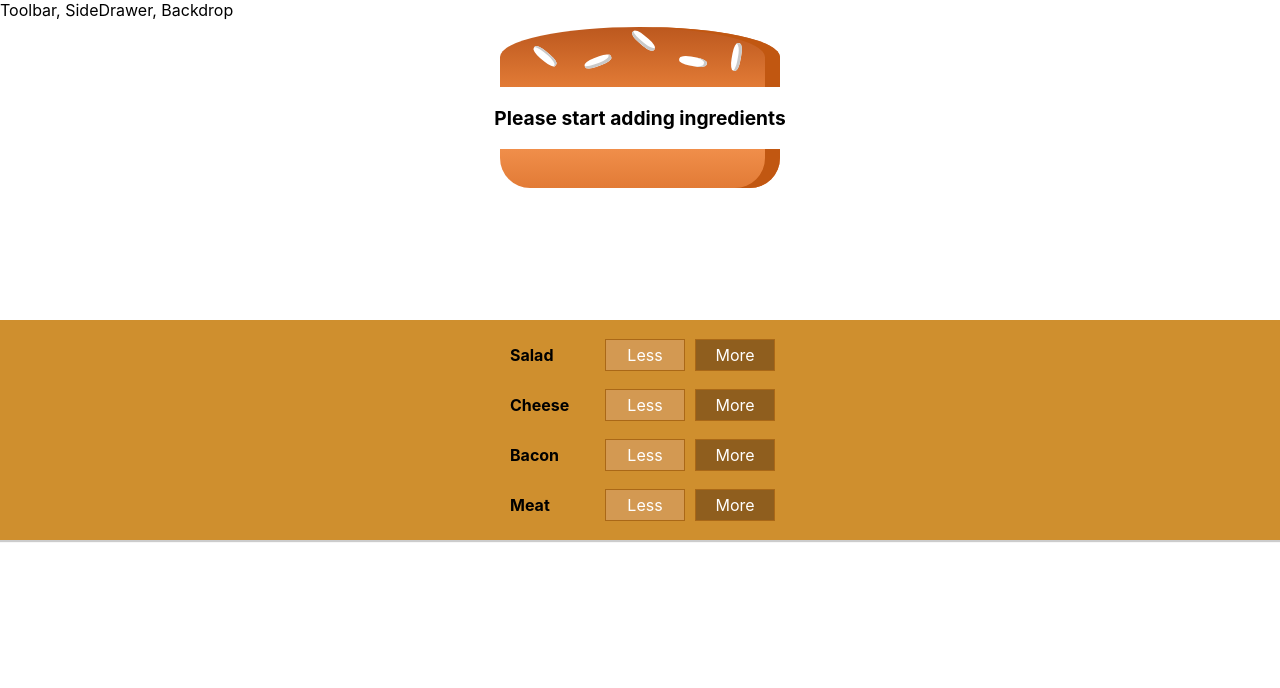
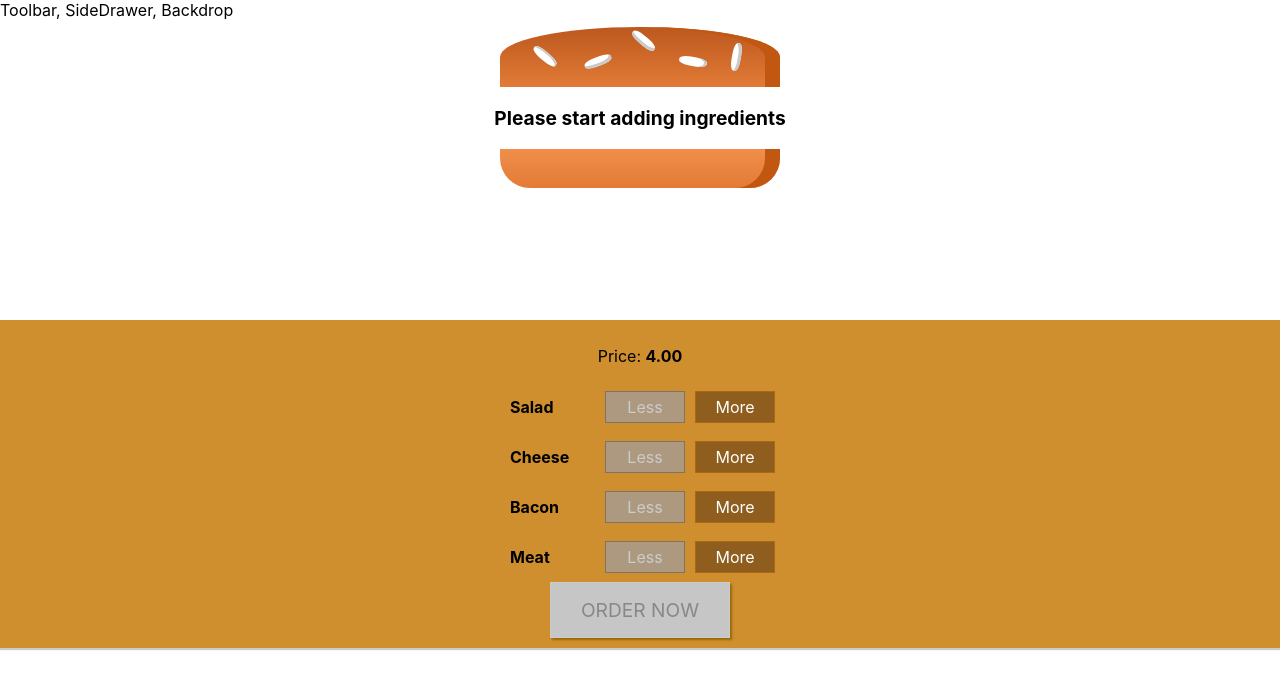
Before and after one commit to masavkr/burger, a React app: page / in a window 1280 px wide. Shown: the top 688 px of the page. Built offline with nearby package versions, Linux system fonts and the light colour scheme.

Commit message:
added a backdrop and a modal; added buttons to make them appear/ disappear

```diff
--- a/src/components/Burger/BuildControls/BuildControl/BuildControl.js
+++ b/src/components/Burger/BuildControls/BuildControl/BuildControl.js
@@ -3,9 +3,18 @@
 
 const buildControl = (props) => (
   <div className={classes.BuildControl}>
-    <div className={classes.Label}>{props.label}</div>
-    <button className={classes.Less}>Less</button>
-    <button className={classes.More} onClick={props.added}>More</button>
+    <div
+      className={classes.Label}>
+      {props.label}</div>
+    <button
+      className={classes.Less}
+      onClick={props.removed}
+      disabled={props.disabled}>
+    Less</button>
+      <button
+        className={classes.More}
+        onClick={props.added}>
+        More</button>
   </div>
 );
 
--- a/src/components/Burger/BuildControls/BuildControls.js
+++ b/src/components/Burger/BuildControls/BuildControls.js
@@ -12,13 +12,19 @@
 
 const buildControls = (props) => (
   <div className={classes.BuildControls}>
+    <p>Price: <strong>{props.price.toFixed(2)}</strong></p>
     {controls.map(ctrl => (
       <BuildControl
         key={ctrl.label}
         label={ctrl.label}
         added={() => props.ingredientAdded(ctrl.type)}
+        removed={() => props.ingredientRemoved(ctrl.type)}
+        disabled={props.disabled[ctrl.type]}
         />
     ))}
+    <button className={classes.OrderButton}
+    disabled={!props.purchasable}
+    onClick={props.ordered}>ORDER NOW</button>
   </div>
 );
 
--- a/src/components/Burger/BuildControls/BuildControls.module.css
+++ b/src/components/Burger/BuildControls/BuildControls.module.css
@@ -8,3 +8,44 @@
   margin: auto;
   padding: 10px 0;
 }
+
+.OrderButton {
+    background-color: #DAD735;
+    outline: none;
+    cursor: pointer;
+    border: 1px solid #966909;
+    color: #966909;
+    font-family: inherit;
+    font-size: 1.2em;
+    padding: 15px 30px;
+    box-shadow: 2px 2px 2px #966909;
+}
+
+.OrderButton:hover, .OrderButton:active {
+    background-color: #A0DB41;
+    border: 1px solid #966909;
+    color: #966909;
+}
+
+.OrderButton:disabled {
+    background-color: #C7C6C6;
+    cursor: not-allowed;
+    border: 1px solid #ccc;
+    color: #888888;
+}
+
+.OrderButton:not(:disabled) {
+    animation: enable 0.3s linear;
+}
+
+@keyframes enable {
+    0% {
+        transform: scale(1);
+    }
+    60% {
+        transform: scale(1.1);
+    }
+    100% {
+        transform: scale(1);
+    }
+}
--- /dev/null
+++ b/src/components/Burger/OrderSummary/OrderSummary.js
@@ -0,0 +1,28 @@
+import React from 'react';
+import Aux from '../../../hoc/Aux';
+import Button from '../../UI/Button/Button';
+
+const orderSummary = (props) => {
+  const ingredientSummary = Object.keys(props.ingredients)
+    .map(igKey => {
+      return (
+        <li key={igKey}>
+            <span style={{textTransform: 'capitalize'}}>{igKey}</span>: {props.ingredients[igKey]}
+        </li> );
+    } );
+
+  return(
+  <Aux>
+    <h3>Your Order</h3>
+    <p>A delicious burger with the following ingredients:</p>
+    <ul>
+      {ingredientSummary}
+    </ul>
+    <p>Continue to checkout?</p>
+    <Button btnType="Danger" clicked={props.purchaseCanceled}>CANCEL</Button>
+    <Button btnType="Success" clicked={props.purchaseContinued}>CONTINUE</Button>
+  </Aux>
+  );
+}
+
+export default orderSummary;
--- /dev/null
+++ b/src/components/UI/Backdrop/Backdrop.js
@@ -0,0 +1,8 @@
+import React from 'react';
+import classes from './Backdrop.module.css'
+
+const backdrop = (props) => (
+    props.show ? <div className={classes.Backdrop} onClick={props.clicked}></div> : null
+  );
+
+export default backdrop;
--- /dev/null
+++ b/src/components/UI/Backdrop/Backdrop.module.css
@@ -0,0 +1,9 @@
+.Backdrop{
+  width: 100%;
+  height: 100%;
+  position: fixed;
+  z-index: 100;
+  left: 0;
+  top: 0;
+  background-color: rgba(0,0,0,0.5);
+}
--- /dev/null
+++ b/src/components/UI/Button/Button.js
@@ -0,0 +1,10 @@
+import React from 'react';
+import classes from './Button.module.css'
+
+const button = (props) => (
+  <button
+    className={[classes.Button, classes[props.btnType]].join(' ')}
+    onClick={props.clicked}>{props.children}</button>
+  );
+
+export default button;
--- /dev/null
+++ b/src/components/UI/Button/Button.module.css
@@ -0,0 +1,24 @@
+.Button {
+    background-color: transparent;
+    border: none;
+    color: white;
+    outline: none;
+    cursor: pointer;
+    font: inherit;
+    padding: 10px;
+    margin: 10px;
+    font-weight: bold;
+}
+
+.Button:first-of-type {
+    margin-left: 0;
+    padding-left: 0;
+}
+
+.Success {
+    color: #5C9210;
+}
+
+.Danger {
+    color: #944317;
+}
--- /dev/null
+++ b/src/components/UI/Modal/Modal.js
@@ -0,0 +1,22 @@
+import React from 'react';
+import classes from './Modal.module.css'
+import OrderSummary from '../../Burger/OrderSummary/OrderSummary';
+import Aux from '../../../hoc/Aux';
+import Backdrop from '../Backdrop/Backdrop';
+
+
+const modal = (props) => (
+  <Aux>
+      <Backdrop show={props.show} clicked={props.modalClosed} />
+    <div
+      className={classes.Modal}
+      style={{
+        transform: props.show ? 'translateY(0)' : 'translateY(-100vh)',
+        opacity: props.show ? '1':'0'
+      }}>
+      {props.children}
+    </div>
+    </Aux>
+  );
+
+export default modal;
--- /dev/null
+++ b/src/components/UI/Modal/Modal.module.css
@@ -0,0 +1,20 @@
+.Modal {
+    position: fixed;
+    z-index: 500;
+    background-color: white;
+    width: 70%;
+    border: 1px solid #ccc;
+    box-shadow: 1px 1px 1px black;
+    padding: 16px;
+    left: 15%;
+    top: 30%;
+    box-sizing: border-box;
+    transition: all 0.3s ease-out;
+}
+
+@media (min-width: 600px) {
+    .Modal {
+        width: 500px;
+        left: calc(50% - 250px);
+    }
+}
--- a/src/containers/BurgerBuilder/BurgerBuilder.js
+++ b/src/containers/BurgerBuilder/BurgerBuilder.js
@@ -2,6 +2,8 @@
 import Aux from '../../hoc/Aux';
 import Burger from '../../components/Burger/Burger';
 import BuildControls from '../../components/Burger/BuildControls/BuildControls';
+import Modal from '../../components/UI/Modal/Modal';
+import OrderSummary from '../../components/Burger/OrderSummary/OrderSummary';
 
 const INGREDIENT_PRICES = {
   salad: 0.2,
@@ -9,7 +11,6 @@
   meat: 1.0,
   bacon: 0.5
 }
-
 
 class BurgerBuilder extends Component {
   state = {
@@ -19,7 +20,19 @@
       cheese: 0,
       meat: 0
     },
-    totalPrice: 2
+    totalPrice: 4,
+    purchasable: false,
+    purchasing: false
+  }
+
+  updatePurchasable (ingredients) {
+    const sum = Object.keys(ingredients).map(igKey => {
+        return ingredients[igKey];
+      }).reduce((sum,el) => {
+        return sum + el;
+      });
+      console.log(sum);
+      this.setState({purchasable: sum > 0})
   }
 
 addIngredientHandler = (type) => {
@@ -33,18 +46,63 @@
   const oldPrice = this.state.totalPrice;
   const newPrice = oldPrice + priceAddition;
   this.setState({totalPrice: newPrice, ingredients: updatedIngredients});
+  this.updatePurchasable(updatedIngredients);
 }
 
 removeIngredientHandler = (type) => {
+  const oldCount = this.state.ingredients[type];
+  if(oldCount <=0){
+    return;
+  }
+  const updatedCount = oldCount - 1;
+  const updatedIngredients = {
+    ...this.state.ingredients
+  };
+  updatedIngredients[type] = updatedCount;
+  const priceSubtraction = INGREDIENT_PRICES[type];
+  const oldPrice = this.state.totalPrice;
+  const newPrice = oldPrice - priceSubtraction;
+  this.setState({totalPrice: newPrice, ingredients: updatedIngredients});
+  this.updatePurchasable(updatedIngredients);
+}
 
+purchaseHandler = () => {
+    this.setState({purchasing: true});
+}
+
+purchaseCancelHandler = () => {
+    this.setState({purchasing: false});
+}
+
+purchaseContinueHandler = () => {
+    alert('You continue!');
 }
 
   render () {
+    const disabledInfo = {
+      ...this.state.ingredients
+    };
+    for(let key in disabledInfo){
+      disabledInfo[key] = disabledInfo[key] <= 0;
+    }
+
     return(
       <Aux>
+        <Modal show={this.state.purchasing} modalClosed={this.purchaseCancelHandler}>
+            <OrderSummary ingredients={this.state.ingredients}
+            purchaseCanceled={this.purchaseCancelHandler}
+            purchaseContinued={this.purchaseContinueHandler}/>
+        </Modal>
         <Burger ingredients={this.state.ingredients}/>
         <BuildControls
-            ingredientAdded={this.addIngredientHandler}/>
+            ingredientAdded={this.addIngredientHandler}
+            ingredientRemoved={this.removeIngredientHandler}
+
+            disabled = {disabledInfo}
+            price = {this.state.totalPrice}
+            purchasable={this.state.purchasable}
+            ordered={this.purchaseHandler}
+            />
       </Aux>
     );
   }
```
